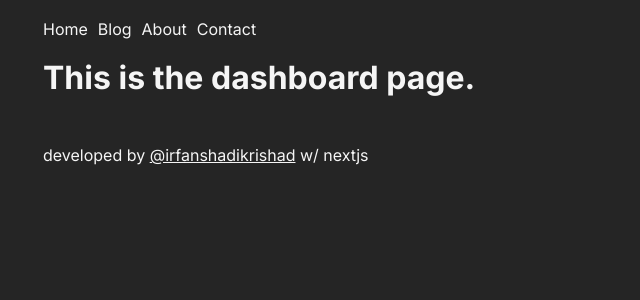
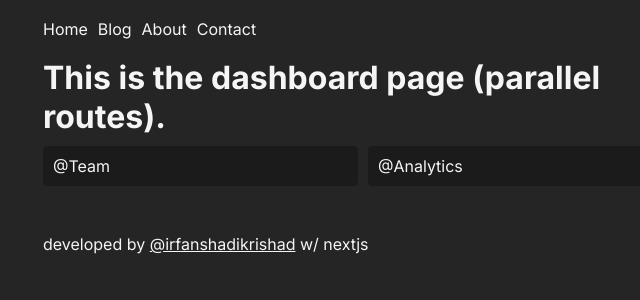
Before and after one commit to irfanshadikrishad/learning-next.js, a Next.js app: page /dashboard in a window 1280 px wide. Shown: the top 300 px of the page, without its empty margins (277-917 px from the left). Built offline with nearby package versions, Linux system fonts and the light colour scheme.

Commit message:
routing/parallel-routes

```diff
--- /dev/null
+++ b/app/(admin)/dashboard/@analytics/page.js
@@ -0,0 +1,7 @@
+export default function Analytics() {
+  return (
+    <div className="parallex">
+      <p>@Analytics</p>
+    </div>
+  );
+}
--- /dev/null
+++ b/app/(admin)/dashboard/@team/page.js
@@ -0,0 +1,7 @@
+export default function Team() {
+  return (
+    <div className="parallex">
+      <p>@Team</p>
+    </div>
+  );
+}
--- /dev/null
+++ b/app/(admin)/dashboard/layout.js
@@ -0,0 +1,11 @@
+export default function Layout(props) {
+  return (
+    <>
+      {props.children}
+      <div className="team_analytics container">
+        {props.team}
+        {props.analytics}
+      </div>
+    </>
+  );
+}
--- a/app/(admin)/dashboard/page.js
+++ b/app/(admin)/dashboard/page.js
@@ -1,7 +1,7 @@
 export default function Dashboard() {
   return (
     <div className="container">
-      <h1>This is the dashboard page.</h1>
+      <h1>This is the dashboard page (parallel routes).</h1>
     </div>
   );
 }
--- a/app/globals.css
+++ b/app/globals.css
@@ -75,3 +75,15 @@ section.blogs {
   margin-top: 2px;
   cursor: pointer;
 }
+.team_analytics {
+  display: grid;
+  grid-template-columns: 1fr 1fr;
+  grid-gap: 10px;
+  gap: 10px;
+  margin-top: 10px;
+}
+.parallex {
+  padding: 10px;
+  background-color: #1b1b1b;
+  border-radius: 4px;
+}
```
